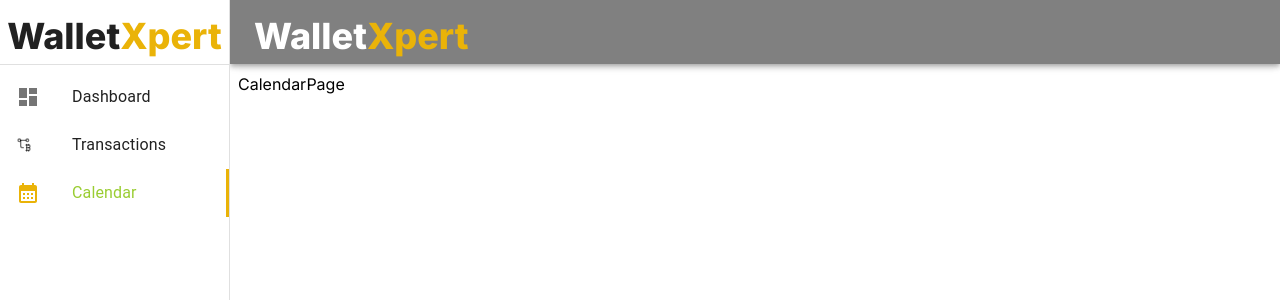
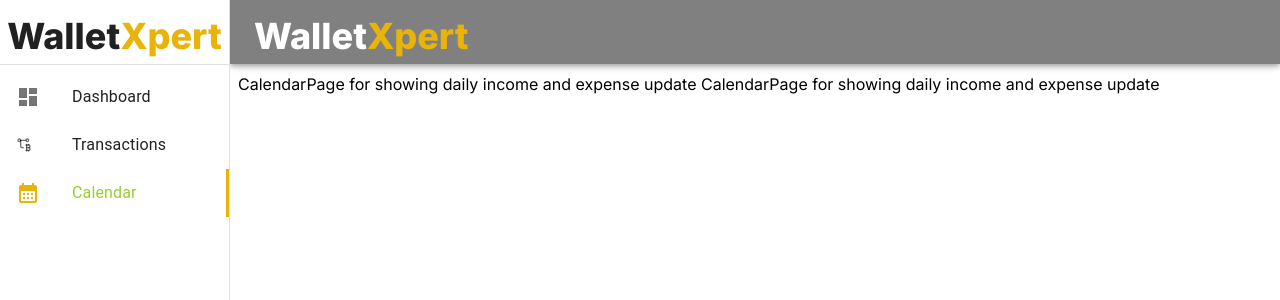
Before and after one commit to Aahmed-Hossain/Wallet-Xpert, a Next.js app: page /dashboard/calendar in a window 1280 px wide. Shown: the top 300 px of the page. Built offline with nearby package versions, Linux system fonts and the light colour scheme.

Commit message:
updated the calendar section

```diff
--- a/src/app/(DashboardLayout)/dashboard/calendar/page.tsx
+++ b/src/app/(DashboardLayout)/dashboard/calendar/page.tsx
@@ -2,7 +2,7 @@ import React from 'react'
 
 const CalendarPage = () => {
   return (
-    <div>CalendarPage</div>
+    <div>CalendarPage for showing daily income and expense update CalendarPage for showing daily income and expense update</div>
   )
 }
 
```
